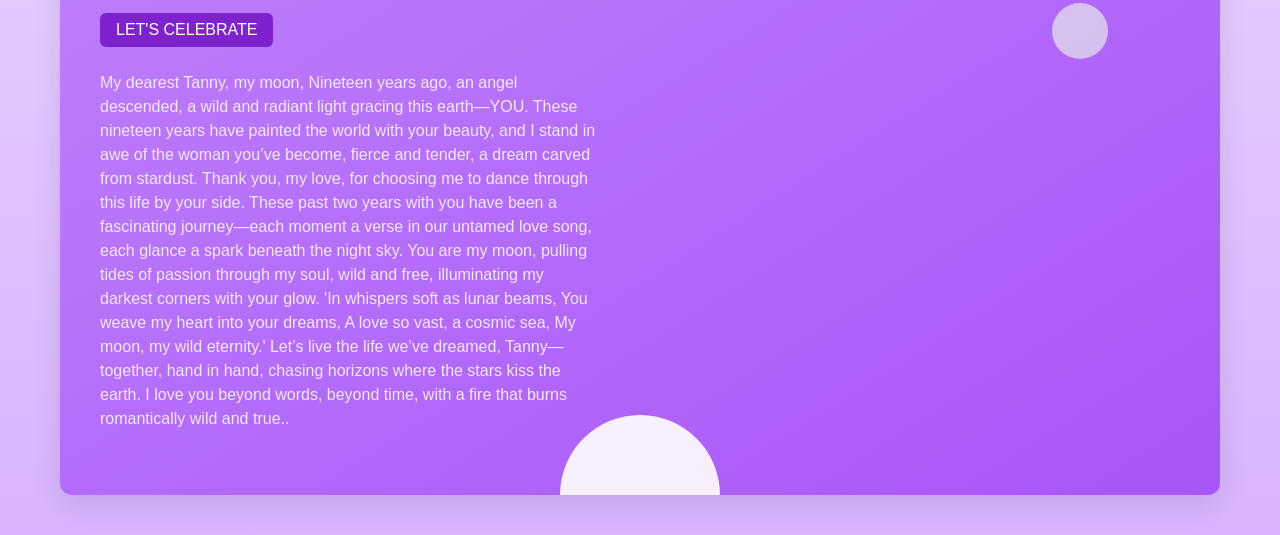
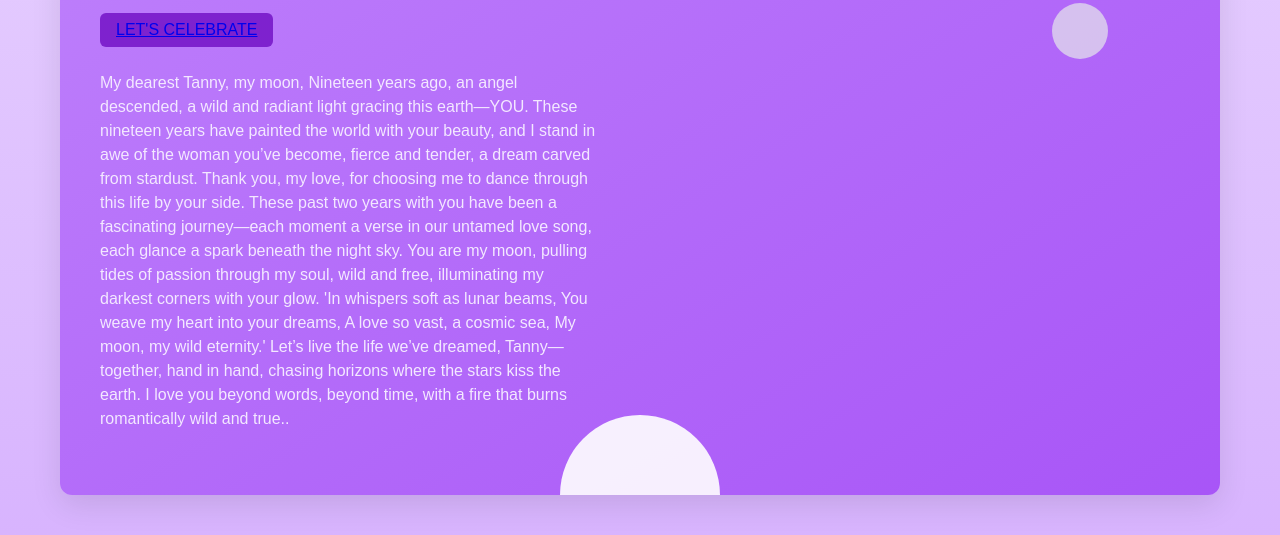
Before and after one commit to blazehug/tannybday, a plain HTML site: page index.html in a window 1280 px wide. Shown: the part 317-852 px from the top of the page. Drawn offline with Linux system fonts and the light colour scheme.

Commit message:
index.html

```diff
--- a/index.html
+++ b/index.html
@@ -257,7 +257,9 @@
                 </div>
 
                 <div class="celebrate-tag">
-                    LET'S CELEBRATE
+                    <a href="cake.html">LET'S CELEBRATE</a>
+
+
                 </div>
 
                 <p class="description">My dearest Tanny, my moon,
```
